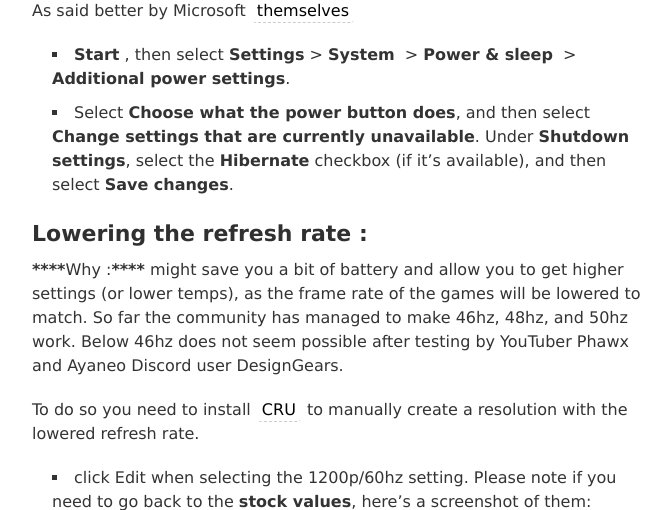
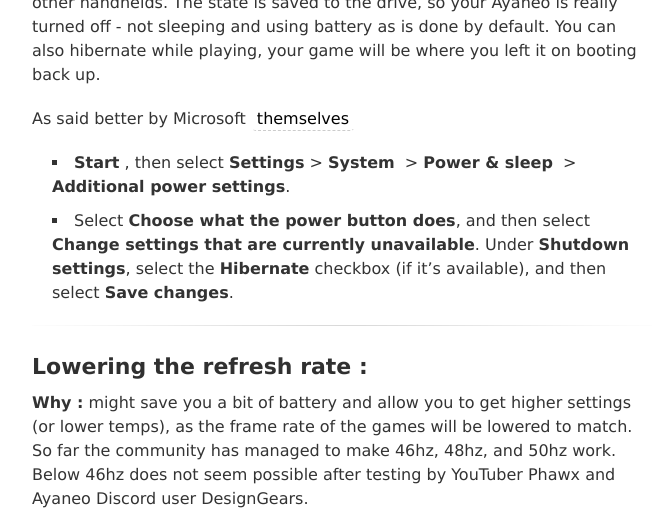
Before and after one commit to cngjd/AyaNeo2-docs, a Jekyll site: the page built from toolbox-tricks.md, in a window 1280 px wide and 900 px high, scrolled down 1480 px, cut to the strip 0-510 px from the top of the window. Shown: the whole strip, without its empty margins (298-969 px from the left). Built offline with Jekyll 4.4.1, drawn with Linux system fonts in a browser that asks for light colours; some web fonts are replaced.

```diff
--- a/toolbox-tricks.md
+++ b/toolbox-tricks.md
@@ -5,12 +5,16 @@ layout: default
 
 ## Toolbox & Tricks
 
+***
+
 ## Useful links
 
 - [Ayaneo discord](https://discord.gg/dKEhfZjx) (please stay civilized even if your preorder is late)
 - [Ayaneo subreddit](https://www.reddit.com/r/ayaneo/)
 - [Ayaneo download page](https://ayaneo.com/support/download)
 - The Ayaneo support can be mailed at [service@ayaneo.com](mailto:service@ayaneo.com)
+
+***
 
 ## Useful tools
 
@@ -24,9 +28,13 @@ layout: default
 - [Syncthing](https://syncthing.net/downloads/) : (a pandora box) if you want to synchronize / backup data across different systems
 - [CrystalDiskInfo](https://www.guru3d.com/files-details/crystaldiskinfo-download.html) : see which SSD you have and its temps
 
+***
+
 ## Ayaneo 2 Retro Power Background:
 
 ![retropowerbg](https://user-images.githubusercontent.com/6972693/214381327-da0f690a-9cdc-4c01-bd36-442247199c02.png)
+
+***
 
 ## Setting the power button to hibernate :
 
@@ -37,9 +45,11 @@ As said better by Microsoft [themselves](https://support.microsoft.com/en-us/win
 - **Start** , then select **Settings** > **System**  > **Power & sleep**  > **Additional power settings**.
 - Select **Choose what the power button does**, and then select **Change settings that are currently unavailable**. Under **Shutdown settings**, select the **Hibernate** checkbox (if it's available), and then select **Save changes**.
 
+***
+
 ## Lowering the refresh rate :
 
-************Why :************ might save you a bit of battery and allow you to get higher settings (or lower temps), as the frame rate of the games will be lowered to match. So far the community has managed to make 46hz, 48hz, and 50hz work. Below 46hz does not seem possible after testing by YouTuber Phawx and Ayaneo Discord user DesignGears.
+**Why :** might save you a bit of battery and allow you to get higher settings (or lower temps), as the frame rate of the games will be lowered to match. So far the community has managed to make 46hz, 48hz, and 50hz work. Below 46hz does not seem possible after testing by YouTuber Phawx and Ayaneo Discord user DesignGears.
 
 To do so you need to install [CRU](https://www.monitortests.com/forum/Thread-Custom-Resolution-Utility-CRU) to manually create a resolution with the lowered refresh rate.
 
@@ -60,6 +70,8 @@ To do so you need to install [CRU](https://www.monitortests.com/forum/Thread-Cus
 
 **Note : in Playnite, you can use the Resolution Changer extension to bind different refresh rates to different games *(via @voitta)* **
 
+***
+
 ## Proportional Trigger Adjustment:
 
 **Why** : Some games don’t seem to be able to detect the Hall Effect triggers correctly. One example of this issue is in racing games the acceleration and braking functions are on/off rather than gradual as you pull the triggers.
@@ -69,6 +81,8 @@ Steam has controller curve adjustments, which will only effect games launched fr
 - Click the Steam menu > Settings > Controller > General Controller Settings > Make sure “Xbox Controller” is selected, then hit “Back”.
 - Click on “Desktop Configuration”, then select the left “Trigger” button. Under “Trigger Response Curve” change to “Aggressive”. Then slide the “Trigger Range Start” all the way to the left. Hit “Back”, then “Done” to save changes and exit.
 - Games should now have better trigger response. Racing games should now have gradual braking and acceleration as you pull the trigger.
+
+***
 
 ## Enabling the touch keyboard and virtual touchpad buttons
 
@@ -82,6 +96,8 @@ These two icons will not display in the tray on the bottom right corner of your
 
 <img width="701" alt="image" src="https://user-images.githubusercontent.com/6972693/214381066-ec7031c2-d888-4f2e-bbfa-5a613d23aa08.png">
 
+***
+
 ## Automatically showing the touch keyboard
 
 **Why** : When selecting text boxes, the touch keyboard can automatically appear when there isn’t a physical keyboard plugged into your device.
@@ -91,6 +107,8 @@ Click on Start, then select or search and select “Settings”. Click on “Tim
 **Note:** some joystick mouse software, such as Controller Companion and JoyXoff, includes virtual keyboards (via hotkeys), and seems to prevent the touch keyboard automatically appearing.
 
 <img width="704" alt="image" src="https://user-images.githubusercontent.com/6972693/214381120-52612e09-0a5d-41b3-b8ba-35f81b9bae4f.png">
+
+***
 
 ## How to fix an unresponsive touchscreen
 
```
